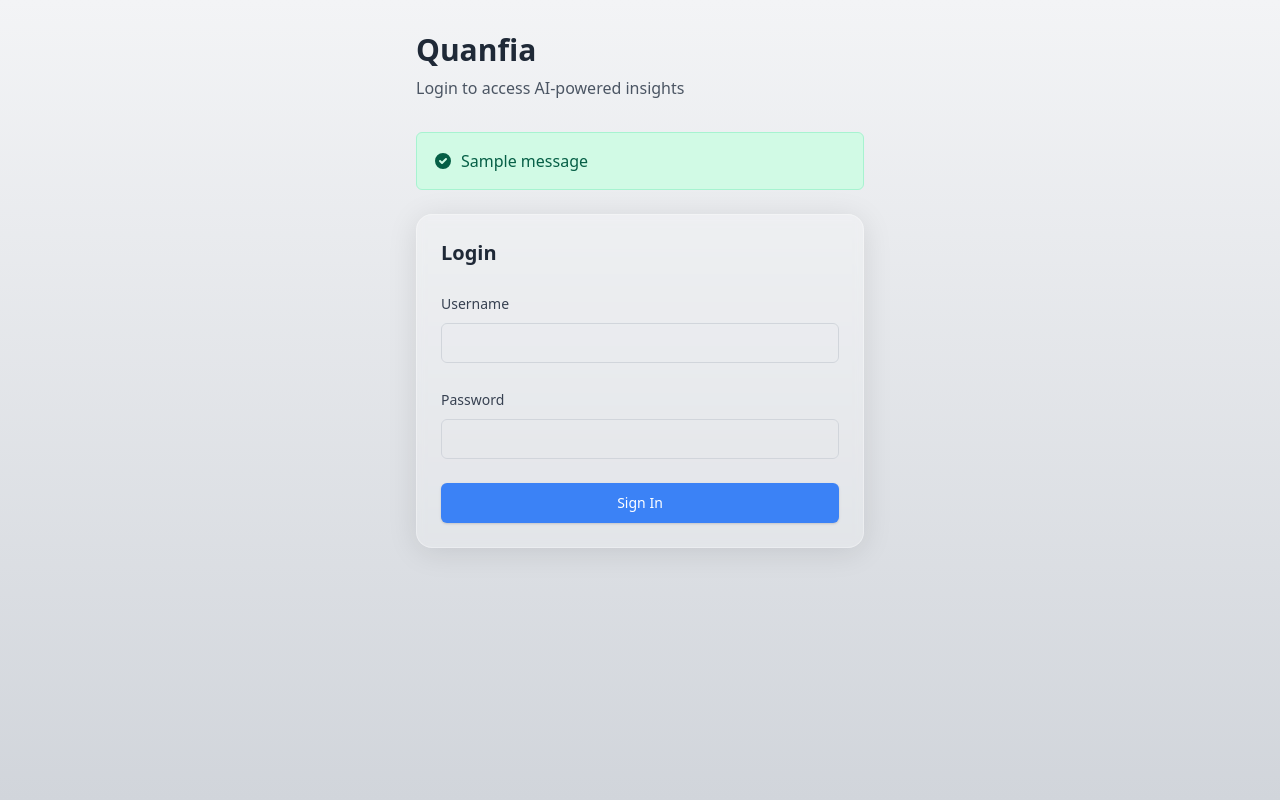
After one commit to modi712/IntelligentAnalystOnVM, a Django app: page /login/ in a window 1280 px wide. The commit adds this page. Run offline with Django 5.2, Linux system fonts and the light colour scheme; tables that the repository leaves empty hold one stand-in row (values such as "Sample post"); one stand-in notice (Sample message) is shown.

Commit message:
Implement authentication middleware, login, and logout functionality with user session management

```diff
--- /dev/null
+++ b/chatbot/middleware.py
@@ -0,0 +1,22 @@
+from django.shortcuts import redirect
+from django.urls import reverse
+
+class AuthenticationMiddleware:
+    def __init__(self, get_response):
+        self.get_response = get_response
+
+    def __call__(self, request):
+        # URLs that don't require authentication
+        exempt_urls = ['/login/', '/admin/', '/static/']
+
+        # Check if request path is exempt
+        for url in exempt_urls:
+            if request.path.startswith(url):
+                return self.get_response(request)
+
+        # Check if user is authenticated
+        user = request.session.get('user', {})
+        if not user.get('is_authenticated', False):
+            return redirect('login')
+
+        return self.get_response(request)
--- a/chatbot/urls.py
+++ b/chatbot/urls.py
@@ -4,11 +4,14 @@ from django.conf.urls.static import static
 from django.conf import settings
 from django.contrib import admin
 from chatbot import views
+from .views import login_view, logout_view
 
 
 
 
 urlpatterns = [
+    path('login/', login_view, name='login'),
+    path('logout/', logout_view, name='logout'),
     path('', views.index, name='index'),
     path('chat/', views.chat, name='chat'),
     path('create-knowledge-base/', views.create_knowledge_base, name='create_knowledge_base'),
--- a/chatbot/views.py
+++ b/chatbot/views.py
@@ -10,11 +10,61 @@ from .report_generator import generate_report_from_files, generate_report_from_k
 import os
 import logging
 from django.shortcuts import get_object_or_404,redirect
+import json
+
 
 logger = logging.getLogger(__name__)
 
+
 @csrf_exempt
-@csrf_exempt
+def login_view(request):
+    if request.method == 'POST':
+        username = request.POST.get('username')
+        password = request.POST.get('password')
+
+        # Load users from JSON file
+        json_file_path = os.path.join(os.path.dirname(os.path.dirname(__file__)), 'users.json')
+
+        try:
+            with open(json_file_path, 'r') as f:
+                users_data = json.load(f)
+
+            # Check credentials
+            authenticated = False
+            user_info = None
+
+            for user in users_data.get('users', []):
+                if user['username'] == username and user['password'] == password:
+                    authenticated = True
+                    user_info = user
+                    break
+
+            if authenticated:
+                # Store user info in session
+                request.session['user'] = {
+                    'username': user_info['username'],
+                    'full_name': user_info['full_name'],
+                    'role': user_info['role'],
+                    'is_authenticated': True
+                }
+                messages.success(request, f"Welcome back, {user_info['full_name']}!")
+                return redirect('index')
+            else:
+                messages.error(request, "Invalid username or password")
+
+        except Exception as e:
+            messages.error(request, f"An error occurred: {str(e)}")
+
+    return render(request, 'login.html')
+
+def logout_view(request):
+    # Clear the session
+    if 'user' in request.session:
+        del request.session['user']
+    messages.success(request, "You have been logged out successfully")
+    return redirect('login')
+
+
 def chat(request):
     if request.method == 'POST':
         user_input = request.POST.get('user_input')
@@ -213,3 +263,17 @@ def download_report(request, report_path):
         logger.error(f"Error downloading report: {e}")
         messages.error(request, f"Error downloading report: {str(e)}")
         return redirect('index')
+
+
+
+    # Export the login and logout views explicitly
+__all__ = [
+    'login_view',
+    'logout_view',
+    'index',
+    'chat',
+    'create_knowledge_base',
+    'get_knowledge_bases',
+    'generate_report',
+    'download_report'
+]
--- a/llmchatbot/settings.py
+++ b/llmchatbot/settings.py
@@ -47,11 +47,12 @@ MIDDLEWARE = [
     'django.middleware.security.SecurityMiddleware',
     'whitenoise.middleware.WhiteNoiseMiddleware',
     'django.contrib.sessions.middleware.SessionMiddleware',
+    'django.contrib.auth.middleware.AuthenticationMiddleware',
     'django.middleware.common.CommonMiddleware',
     'django.middleware.csrf.CsrfViewMiddleware',
-    'django.contrib.auth.middleware.AuthenticationMiddleware',
     'django.contrib.messages.middleware.MessageMiddleware',
     'django.middleware.clickjacking.XFrameOptionsMiddleware',
+    'chatbot.middleware.AuthenticationMiddleware'
 ]
 
 ROOT_URLCONF = 'llmchatbot.urls'
--- /dev/null
+++ b/templates/login.html
@@ -0,0 +1,77 @@
+<!DOCTYPE html>
+<html>
+<head>
+    <title>Login - Quanfia</title>
+    <meta name="viewport" content="width=device-width, initial-scale=1.0">
+    <link href="https://cdn.jsdelivr.net/npm/tailwindcss@2.2.19/dist/tailwind.min.css" rel="stylesheet">
+    <style>
+        .glass-panel {
+            background: rgba(255, 255, 255, 0.2);
+            border-radius: 16px;
+            box-shadow: 0 4px 30px rgba(0, 0, 0, 0.1);
+            backdrop-filter: blur(5px);
+            -webkit-backdrop-filter: blur(5px);
+            border: 1px solid rgba(255, 255, 255, 0.3);
+        }
+        .animate-fade-in {
+            animation: fadeIn 0.5s ease-in-out;
+        }
+        @keyframes fadeIn {
+            0% { opacity: 0; transform: translateY(-20px); }
+            100% { opacity: 1; transform: translateY(0); }
+        }
+    </style>
+</head>
+<body class="w-full min-h-screen bg-gradient-to-b from-gray-100 to-gray-300 p-4 md:p-8">
+    <div class="max-w-md mx-auto">
+        <header class="mb-8">
+            <h1 class="text-3xl font-bold text-gray-800 mb-2">Quanfia</h1>
+            <p class="text-gray-600">Login to access AI-powered insights</p>
+        </header>
+
+        <!-- Django Messages -->
+        {% if messages %}
+        <div class="messages-container mb-6">
+            {% for message in messages %}
+            <div class="p-4 mb-3 rounded-md {% if message.tags == 'success' %}bg-green-100 text-green-800 border border-green-200{% elif message.tags == 'error' %}bg-red-100 text-red-800 border border-red-200{% else %}bg-blue-100 text-blue-700 border border-blue-200{% endif %} animate-fade-in">
+                <div class="flex items-center">
+                    {% if message.tags == 'success' %}
+                    <svg class="w-5 h-5 mr-2" fill="currentColor" viewBox="0 0 20 20" xmlns="http://www.w3.org/2000/svg"><path fill-rule="evenodd" d="M10 18a8 8 0 100-16 8 8 0 000 16zm3.707-9.293a1 1 0 00-1.414-1.414L9 10.586 7.707 9.293a1 1 0 00-1.414 1.414l2 2a1 1 0 001.414 0l4-4z" clip-rule="evenodd"></path></svg>
+                    {% elif message.tags == 'error' %}
+                    <svg class="w-5 h-5 mr-2" fill="currentColor" viewBox="0 0 20 20" xmlns="http://www.w3.org/2000/svg"><path fill-rule="evenodd" d="M18 10a8 8 0 11-16 0 8 8 0 0116 0zm-7 4a1 1 0 11-2 0 1 1 0 012 0zm-1-9a1 1 0 00-1 1v4a1 1 0 102 0V6a1 1 0 00-1-1z" clip-rule="evenodd"></path></svg>
+                    {% else %}
+                    <svg class="w-5 h-5 mr-2" fill="currentColor" viewBox="0 0 20 20" xmlns="http://www.w3.org/2000/svg"><path fill-rule="evenodd" d="M18 10a8 8 0 11-16 0 8 8 0 0116 0zm-7-4a1 1 0 11-2 0 1 1 0 012 0zm-1 9a1 1 0 01-1-1v-2a1 1 0 112 0v2a1 1 0 01-1 1z" clip-rule="evenodd"></path></svg>
+                    {% endif %}
+                    <span>{{ message }}</span>
+                </div>
+            </div>
+            {% endfor %}
+        </div>
+        {% endif %}
+
+        <div class="glass-panel rounded-xl overflow-hidden animate-fade-up p-6" style="animation-delay: 0.1s;">
+            <h2 class="text-xl font-semibold text-gray-800 mb-6">Login</h2>
+
+            <form method="post" action="{% url 'login' %}" class="space-y-6">
+                {% csrf_token %}
+                <div class="space-y-2">
+                    <label for="username" class="text-sm font-medium text-gray-700">Username</label>
+                    <input type="text" id="username" name="username" required
+                           class="w-full h-10 rounded-md border border-gray-300 bg-transparent px-3 py-2 text-sm focus:outline-none focus:ring-2 focus:ring-blue-500">
+                </div>
+
+                <div class="space-y-2">
+                    <label for="password" class="text-sm font-medium text-gray-700">Password</label>
+                    <input type="password" id="password" name="password" required
+                           class="w-full h-10 rounded-md border border-gray-300 bg-transparent px-3 py-2 text-sm focus:outline-none focus:ring-2 focus:ring-blue-500">
+                </div>
+
+                <button type="submit"
+                        class="w-full inline-flex items-center justify-center whitespace-nowrap rounded-md text-sm font-medium transition-colors focus-visible:outline-none focus-visible:ring-1 focus-visible:ring-ring disabled:pointer-events-none disabled:opacity-50 bg-blue-500 text-white shadow hover:bg-blue-500/90 h-10 rounded-md px-8">
+                    Sign In
+                </button>
+            </form>
+        </div>
+    </div>
+</body>
+</html>
```
Also changed, not shown: templates/index.html (+15 -3 lines), users.json (added, +16 -0 lines), db.sqlite3.
